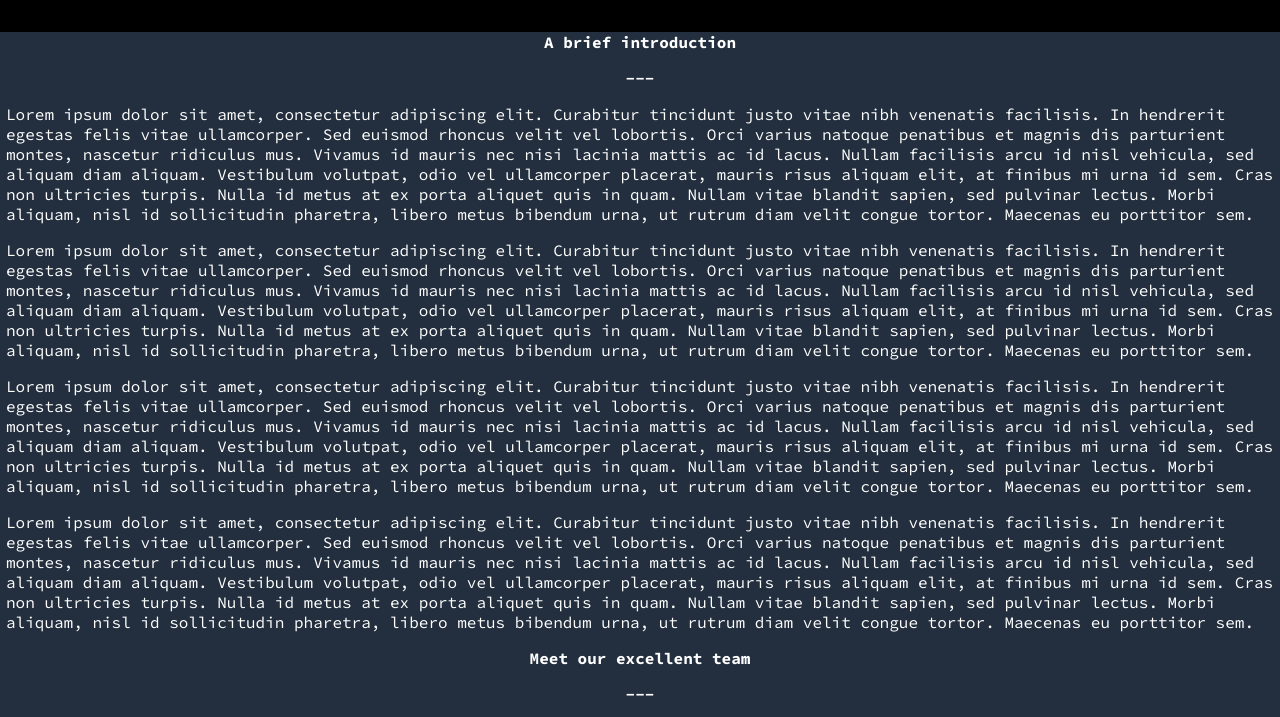
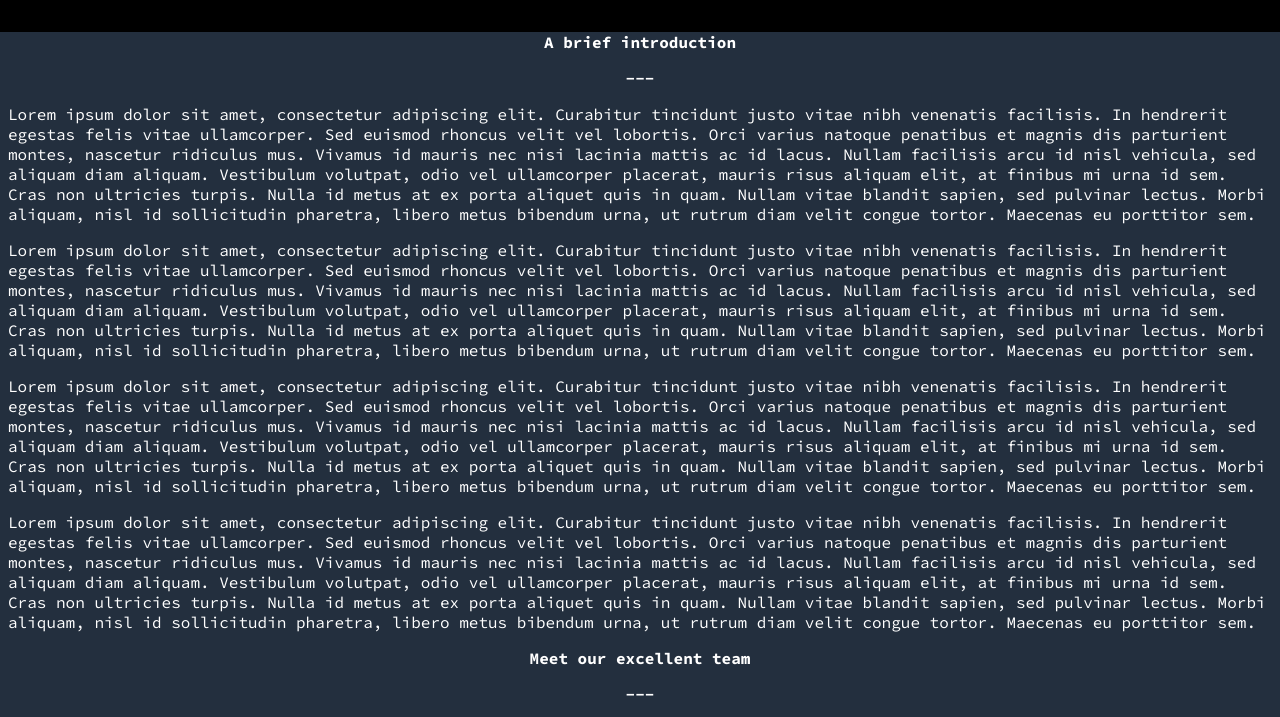
Before and after one commit to MrFairbunkle/Hot_Beans_U6_A2, a plain HTML site: page index.html in a window 1280 px wide. Shown: the part 768-1485 px from the top of the page. Drawn offline with Linux system fonts and the light colour scheme.

Commit message:
Update HotBeans.css

```diff
--- a/HotBeans.css
+++ b/HotBeans.css
@@ -1,6 +1,4 @@
 body {
-  margin: 3px;
-  padding: 3px;
   font-size: 16px;
   font-family: 'Source Code Pro', monospace;
   background-color: #232f3e;
```
